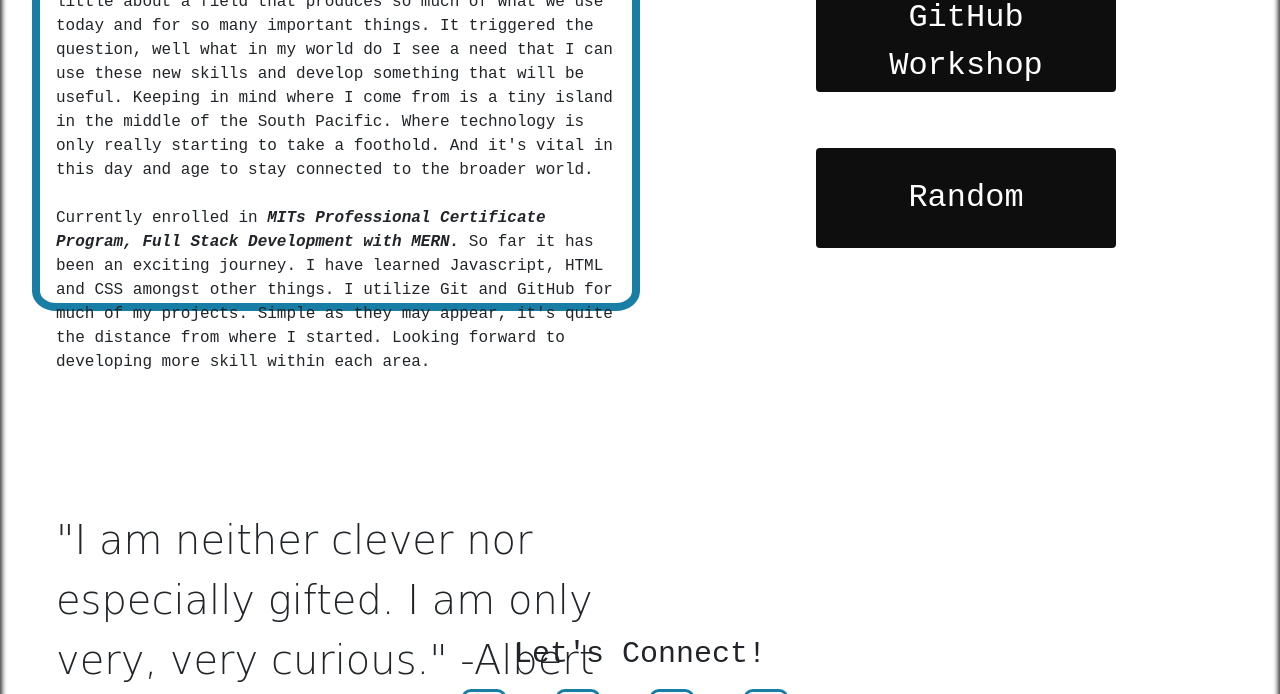
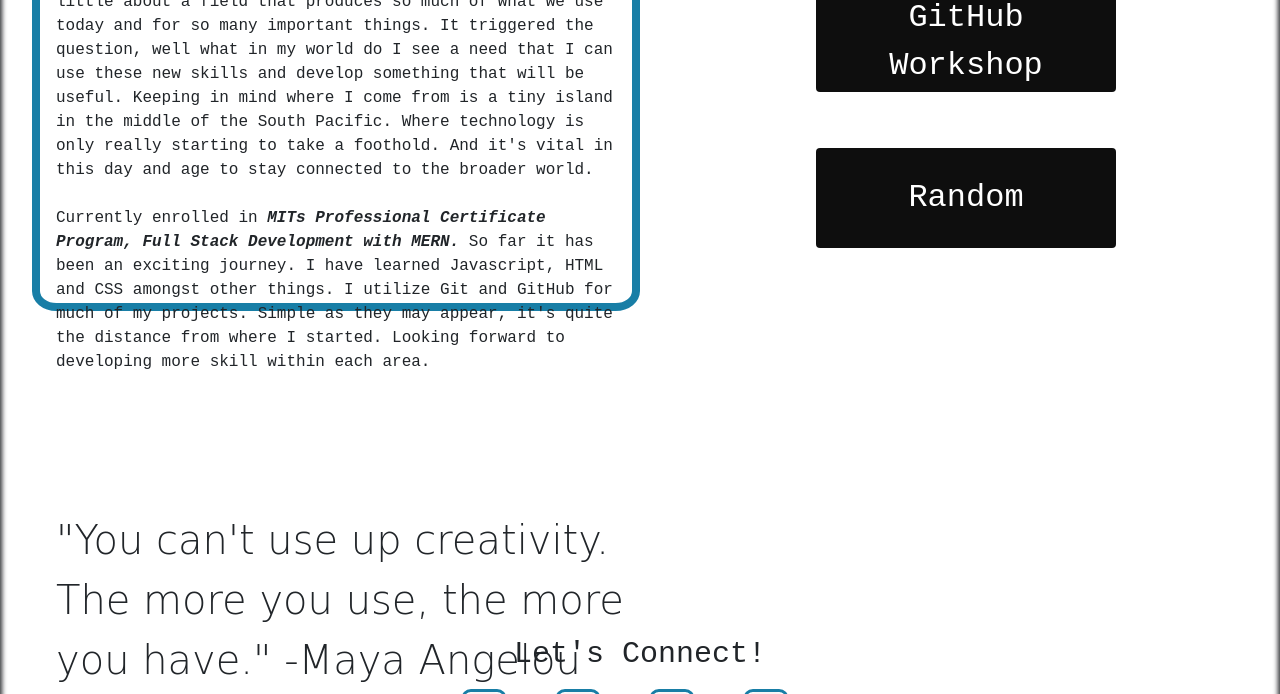
Before and after one commit to lei-marie/leimarie.github.io, a website: page index.html in a window 1280 px wide. Shown: the part 1346-2040 px from the top of the page. Drawn offline with nearby package versions, Linux system fonts and the light colour scheme; a web font is replaced by a local one.

Commit message:
changed quote

```diff
--- a/index.html
+++ b/index.html
@@ -106,7 +106,7 @@
             <br>
             <br>
             <br>
-            <p class="quote2">"I am neither clever nor especially gifted. I am only very, very curious." -Albert Einstein</p>
+            <p class="quote2">"You can't use up creativity. The more you use, the more you have." -Maya Angelou</p>
             ___________________________________________________________________________________________________________
         </div>
         <div class="cell4" id="projects">
@@ -123,6 +123,7 @@
         <div class="footer" id="contacts">
             <h6 style="font-family: 'Sans Code Pro', monospace; font-size: 30px; text-align: center;">Let's Connect!</h6>
         <ul style="font-family: 'Sans Code Pro', monospace; font-size: 30px; text-align: center;" class="iconS">
+
             <li><a href=""><i class="bi bi-github"></i></a></li>
             <li><a href=""><i class="bi bi-linkedin"></i></a></li>
             <li><a href=""><i class="bi bi-twitter"></i></a></li>
```
